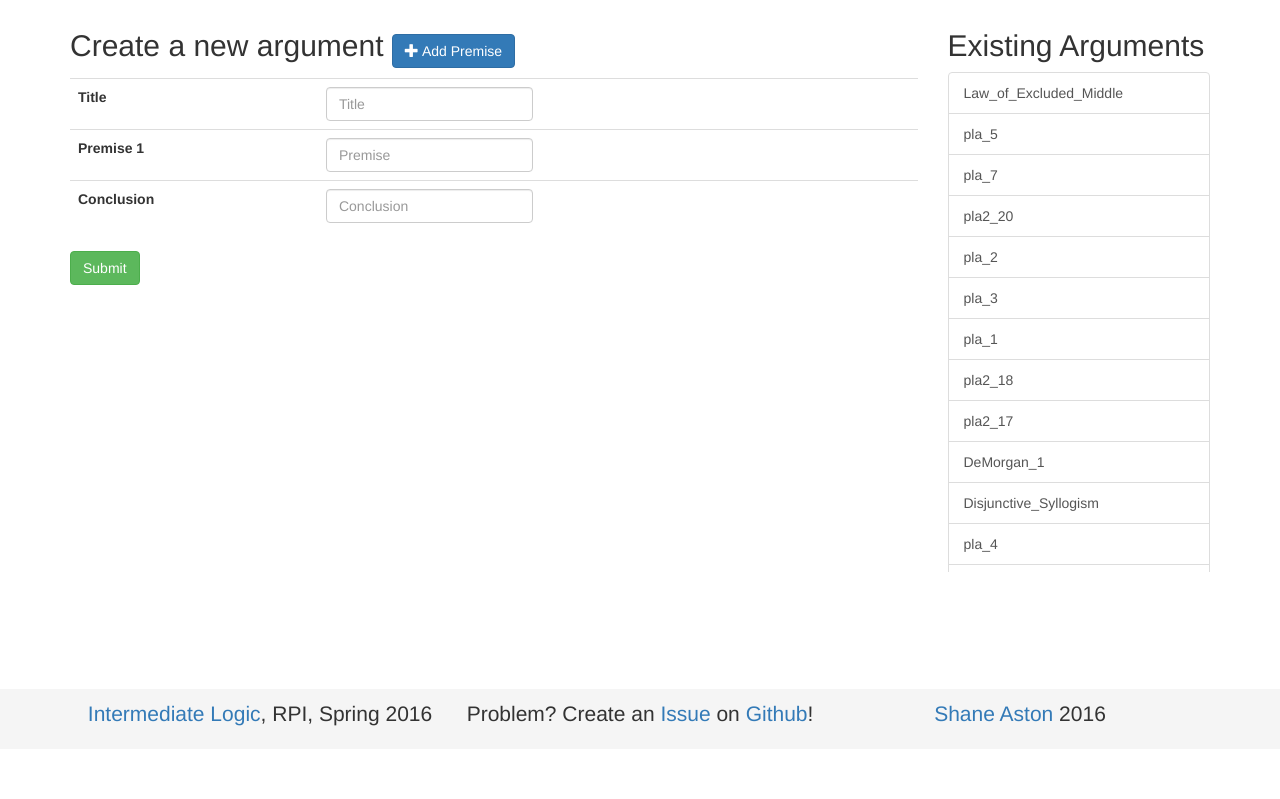
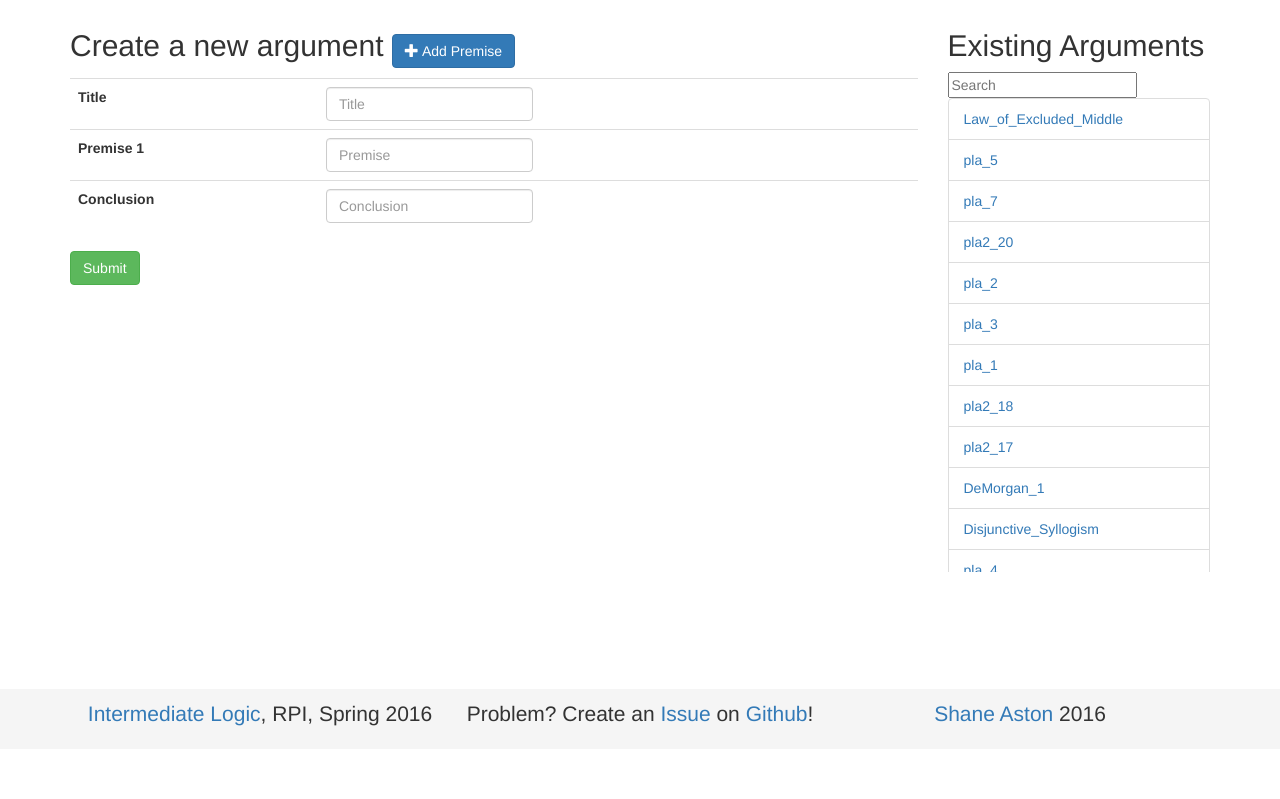
Before and after one commit to Bram-Hub/DP-Visuals, a Flask app: page / in a window 1280 px wide. Shown: the part 51-850 px from the top of the page. Run offline with Flask 2, Linux system fonts and the light colour scheme; some libraries are stand-ins or nearby versions.

Commit message:
search the existing arguments

```diff
--- a/templates/index.html
+++ b/templates/index.html
@@ -9,6 +9,7 @@
     overflow-y:scroll;
 }
 </style>
+<script src="https://cdnjs.cloudflare.com/ajax/libs/list.js/1.2.0/list.js"></script>
 {% endblock %}
 
 {% block body %}
@@ -45,11 +46,16 @@
           </div>
           <div class="col-md-3">
             <h2>Existing Arguments</h2>
-            <ul class="list-group" id="existing">
-              {% for a in g.arguments %}
-                <a class="list-group-item" href="/argument/{{a}}">{{a}}</a>
-              {% endfor %}
-            </ul>
+            <div id="existing">
+                <input type="text" class="search form-cnotrol" placeholder="Search" />
+                <ul class="list-group list">
+                  {% for a in g.arguments %}
+                    <li class="list-group-item">
+                        <a class="name" href="/argument/{{a}}">{{a}}</a>
+                    </li>
+                  {% endfor %}
+                </ul>
+            </div>
           </div>
         </div>
     </div>
@@ -76,5 +82,11 @@
             $("#conclusion").before(next);
         });
     });
-    </script>
+
+    var options = {
+      valueNames: [ 'name' ]
+    };
+
+    var userList = new List('existing', options);
+        </script>
 {% endblock %}
```
